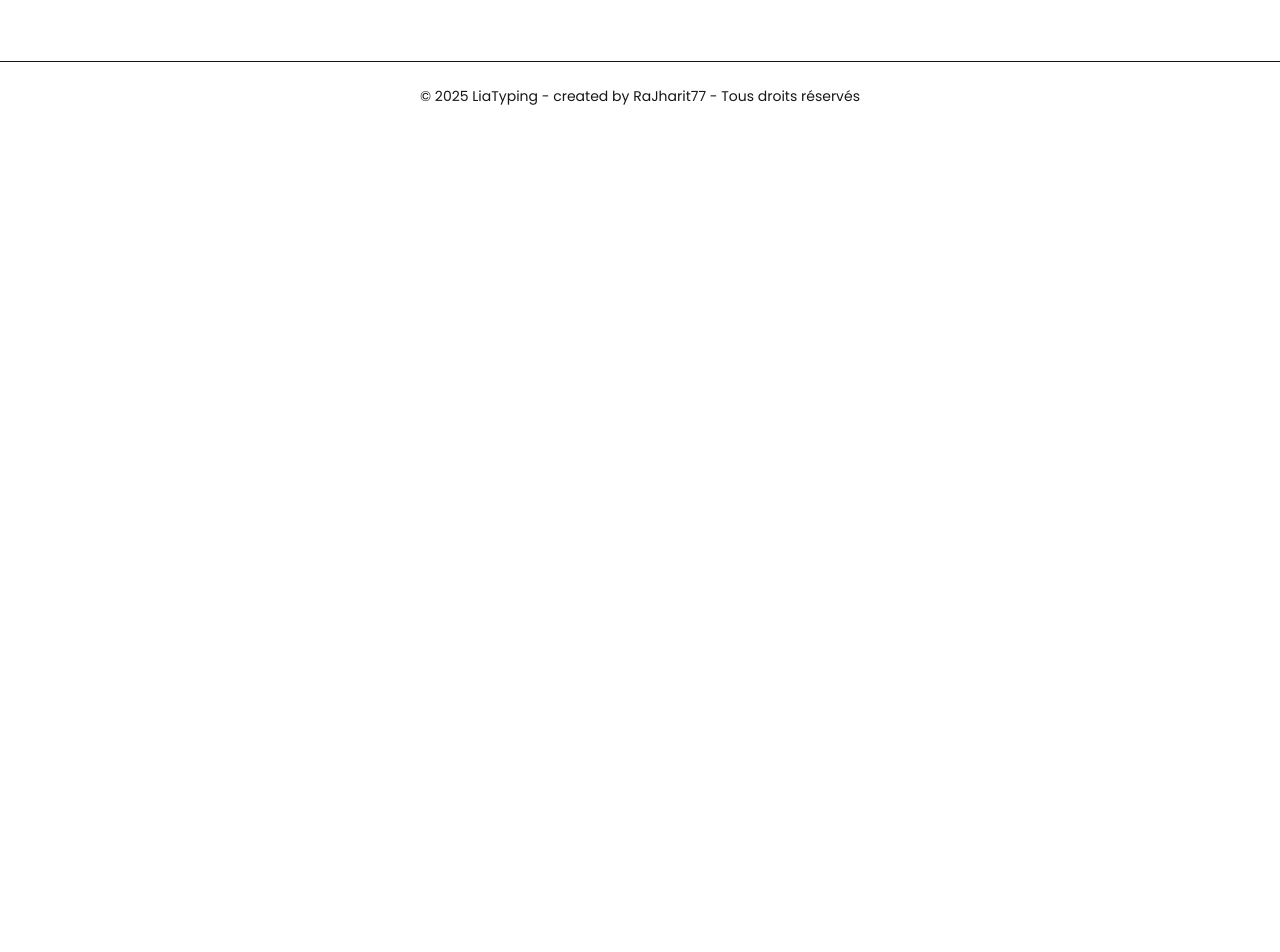
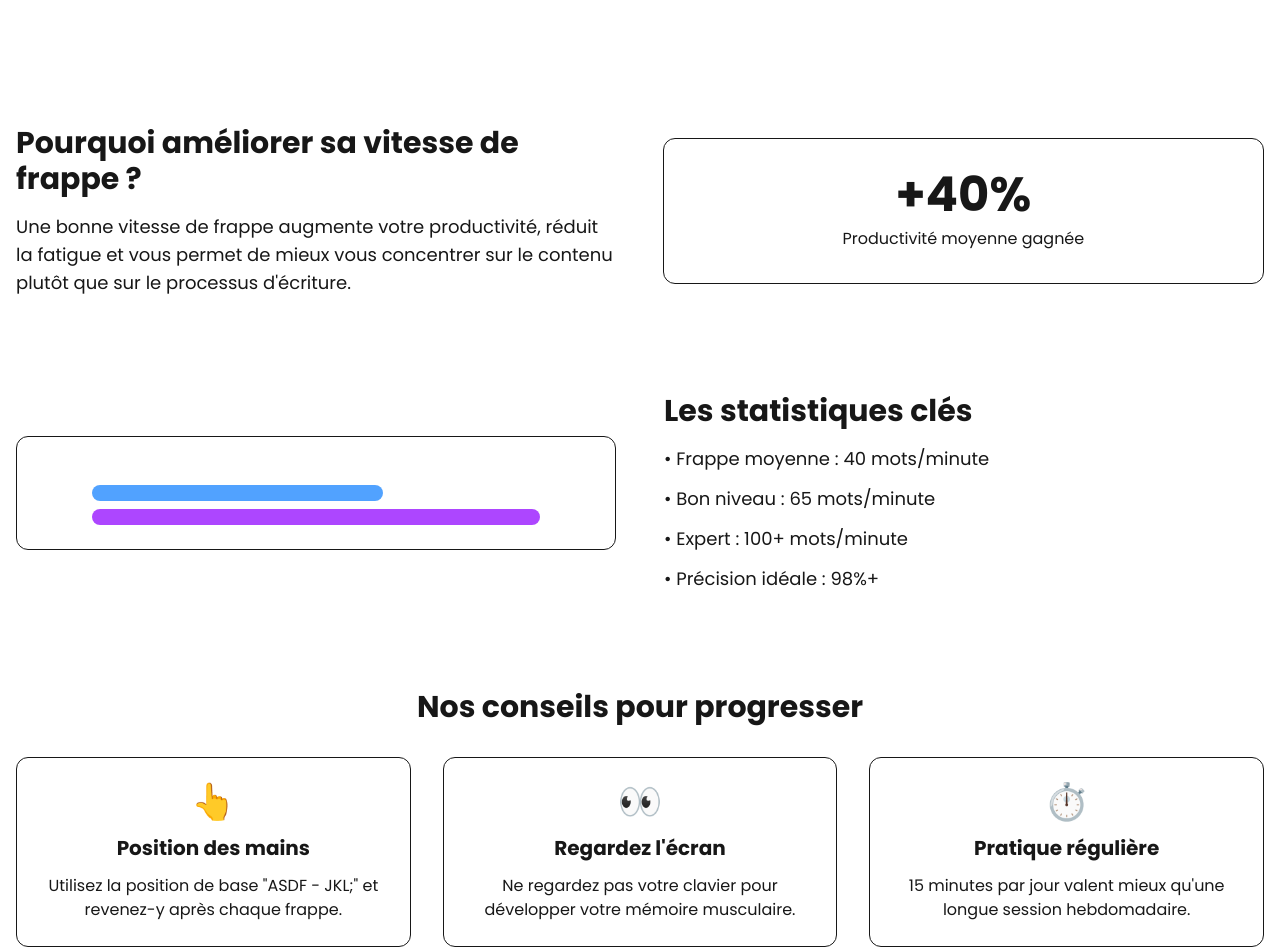
Before and after one commit to RaJharit77/LiaTyping-Nextjs-App, a Next.js app: page / in a window 1280 px wide. Shown: the part 820-1772 px from the top of the page. Before the commit the page ends 950 px from the top, so only its background shows below. Built offline with nearby package versions, Linux system fonts and the light colour scheme; no server answers.

Commit message:
feat: add new feature on home page

```diff
--- a/app/page.tsx
+++ b/app/page.tsx
@@ -6,7 +6,7 @@ import Image from "next/image";
 
 export default function Home() {
   return (
-    <div className="relative h-screen overflow-hidden">
+    <div className="relative min-h-screen overflow-hidden">
       <div className="fixed inset-0 -z-10">
         <Image
           src="/img/homes.jpg"
@@ -20,9 +20,10 @@ export default function Home() {
         <div className="absolute inset-0 bg-gradient-to-b from-transparent to-background" />
       </div>
 
-      <div className="relative z-10 h-full flex flex-col items-center justify-center text-center">
-        <div className="max-w-2xl mx-auto px-2 space-y-6">
-          <div className="space-y-2">
+      {/* Section de bienvenue centrée */}
+      <section className="relative z-10 h-screen flex flex-col items-center justify-center text-center">
+        <div className="max-w-2xl mx-auto px-4 space-y-6">
+          <div className="space-y-4">
             <h1 className="text-5xl font-bold tracking-tight">Bienvenue sur LiaTyping</h1>
             <p className="text-xl text-muted-foreground">
               Améliorez votre vitesse de frappe avec notre outil moderne
@@ -42,6 +43,77 @@ export default function Home() {
             </Link>
           </div>
         </div>
+      </section>
+
+      {/* Nouvelles sections sur le typing */}
+      <div className="container mx-auto px-4 py-16 space-y-24">
+
+        {/* Section 1 - Pourquoi améliorer sa frappe */}
+        <section className="flex flex-col md:flex-row items-center gap-12">
+          <div className="md:w-1/2">
+            <h2 className="text-3xl font-bold mb-4">Pourquoi améliorer sa vitesse de frappe ?</h2>
+            <p className="text-lg text-muted-foreground">
+              Une bonne vitesse de frappe augmente votre productivité, réduit la fatigue et vous permet
+              de mieux vous concentrer sur le contenu plutôt que sur le processus d'écriture.
+            </p>
+          </div>
+          <div className="md:w-1/2 bg-muted/50 p-8 rounded-xl border">
+            <div className="text-center space-y-2">
+              <div className="text-5xl font-bold text-primary">+40%</div>
+              <p className="text-muted-foreground">Productivité moyenne gagnée</p>
+            </div>
+          </div>
+        </section>
+
+        {/* Section 2 - Statistiques */}
+        <section className="flex flex-col md:flex-row-reverse items-center gap-12">
+          <div className="md:w-1/2">
+            <h2 className="text-3xl font-bold mb-4">Les statistiques clés</h2>
+            <ul className="space-y-3 text-lg text-muted-foreground">
+              <li>• Frappe moyenne : 40 mots/minute</li>
+              <li>• Bon niveau : 65 mots/minute</li>
+              <li>• Expert : 100+ mots/minute</li>
+              <li>• Précision idéale : 98%+</li>
+            </ul>
+          </div>
+          <div className="md:w-1/2">
+            <div className="bg-muted/50 p-6 rounded-xl border h-full flex items-center justify-center">
+              <div className="w-full max-w-md">
+                <div className="h-4 bg-primary rounded-full mb-2" style={{width: "40%"}}></div>
+                <div className="h-4 bg-blue-400 rounded-full mb-2" style={{width: "65%"}}></div>
+                <div className="h-4 bg-purple-500 rounded-full" style={{width: "100%"}}></div>
+              </div>
+            </div>
+          </div>
+        </section>
+
+        {/* Section 3 - Conseils */}
+        <section className="flex flex-col items-center text-center">
+          <h2 className="text-3xl font-bold mb-8">Nos conseils pour progresser</h2>
+          <div className="grid md:grid-cols-3 gap-8 w-full">
+            <div className="bg-muted/50 p-6 rounded-xl border space-y-3">
+              <div className="text-4xl">👆</div>
+              <h3 className="text-xl font-semibold">Position des mains</h3>
+              <p className="text-muted-foreground">
+                Utilisez la position de base "ASDF - JKL;" et revenez-y après chaque frappe.
+              </p>
+            </div>
+            <div className="bg-muted/50 p-6 rounded-xl border space-y-3">
+              <div className="text-4xl">👀</div>
+              <h3 className="text-xl font-semibold">Regardez l'écran</h3>
+              <p className="text-muted-foreground">
+                Ne regardez pas votre clavier pour développer votre mémoire musculaire.
+              </p>
+            </div>
+            <div className="bg-muted/50 p-6 rounded-xl border space-y-3">
+              <div className="text-4xl">⏱️</div>
+              <h3 className="text-xl font-semibold">Pratique régulière</h3>
+              <p className="text-muted-foreground">
+                15 minutes par jour valent mieux qu'une longue session hebdomadaire.
+              </p>
+            </div>
+          </div>
+        </section>
       </div>
     </div>
   );
```
